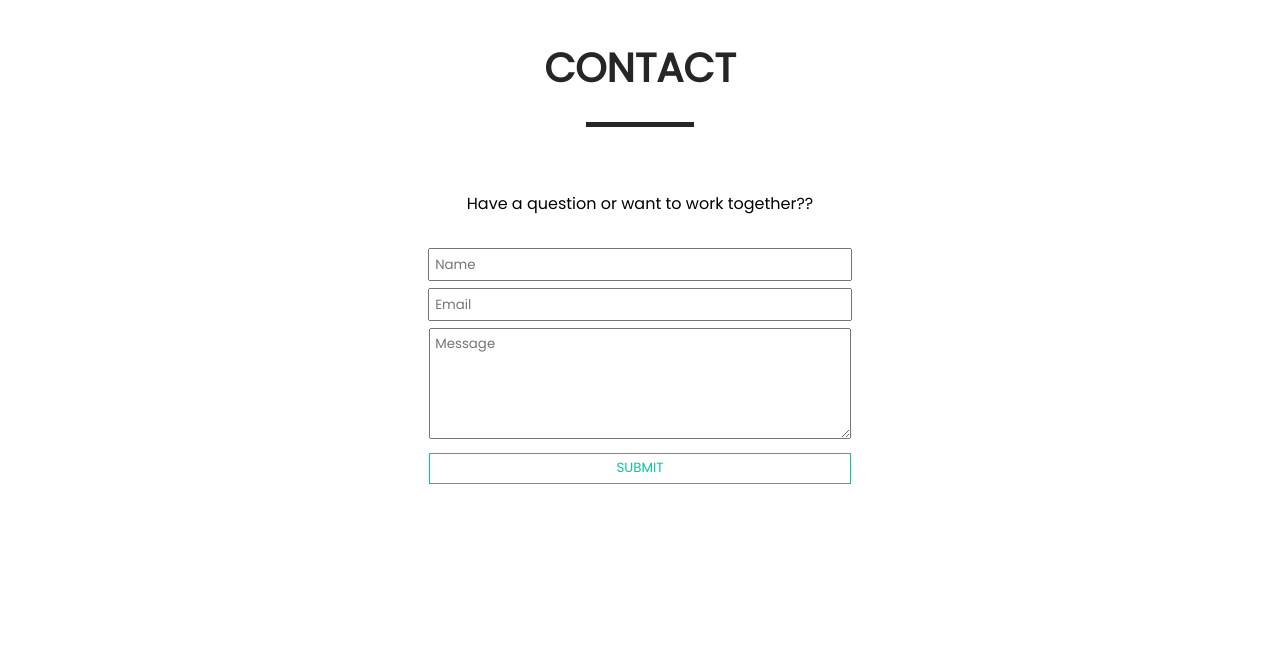
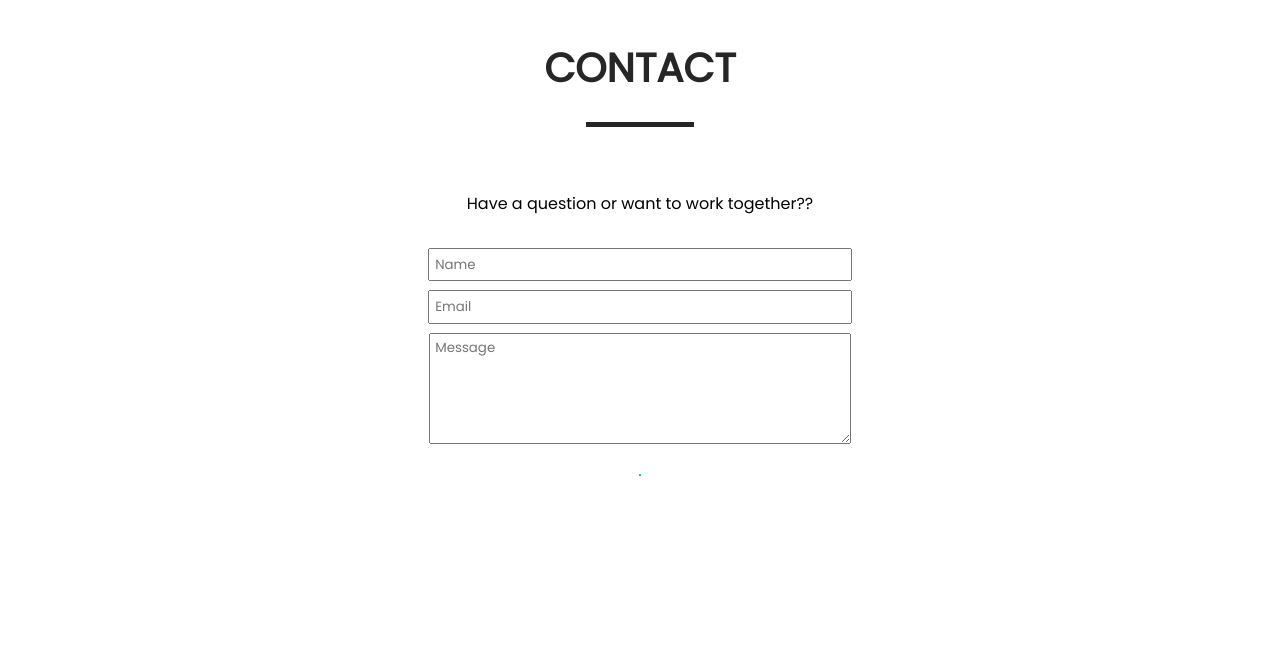
Before and after one commit to sidk-10/portfolio-website, a Gatsby site: page / in a window 1280 px wide. Shown: the part 2514-3178 px from the top of the page. Built offline with nearby package versions, Linux system fonts and the light colour scheme; Gatsby itself is replaced by a stand-in of ours; a web font is replaced by a local one.

Commit message:
enabling netlify forms

```diff
--- a/src/components/contact.js
+++ b/src/components/contact.js
@@ -6,11 +6,11 @@ const Contact = () => (
     <div className='contact_title'>CONTACT</div>
     <center><div className='highlight2'></div></center>
     <center><div id='q'>Have a question or want to work together??</div></center>
-    <center><form name='contact_me' method='POST' data-netlify='true'>
-      <input type='text' placeholder='Name' name='name' required /><br></br>
-      <input type='email' placeholder='Email' name='email' required /><br></br>
-      <textarea placeholder='Message' rows='5' name='message' required></textarea><br></br>
-      <input type='submit' className='button' value='SUBMIT' />
+    <center><form name='contact' method='POST' data-netlify='true'>
+      <p><input type='text' placeholder='Name' name='name' required /></p>
+      <p><input type='email' placeholder='Email' name='email' required /></p>
+      <p><textarea placeholder='Message' rows='5' name='message' required></textarea></p>
+      <p><button type='submit' className='button' value='SUBMIT'></button></p>
     </form></center>
   </div>
 )
--- a/src/styles/contact.css
+++ b/src/styles/contact.css
@@ -35,7 +35,11 @@
     margin: .2rem;
 }
 
-.button {
+form p {
+    margin-bottom: .15rem;
+}
+
+button {
     color: #00c99e;
     border-style: solid;
     border-color: #00c99e;
@@ -43,7 +47,7 @@
     background-color: #ffffff;
 }
 
-.button:hover {
+button:hover {
     background-color: #00c99e;
     color: white;
 }
```
